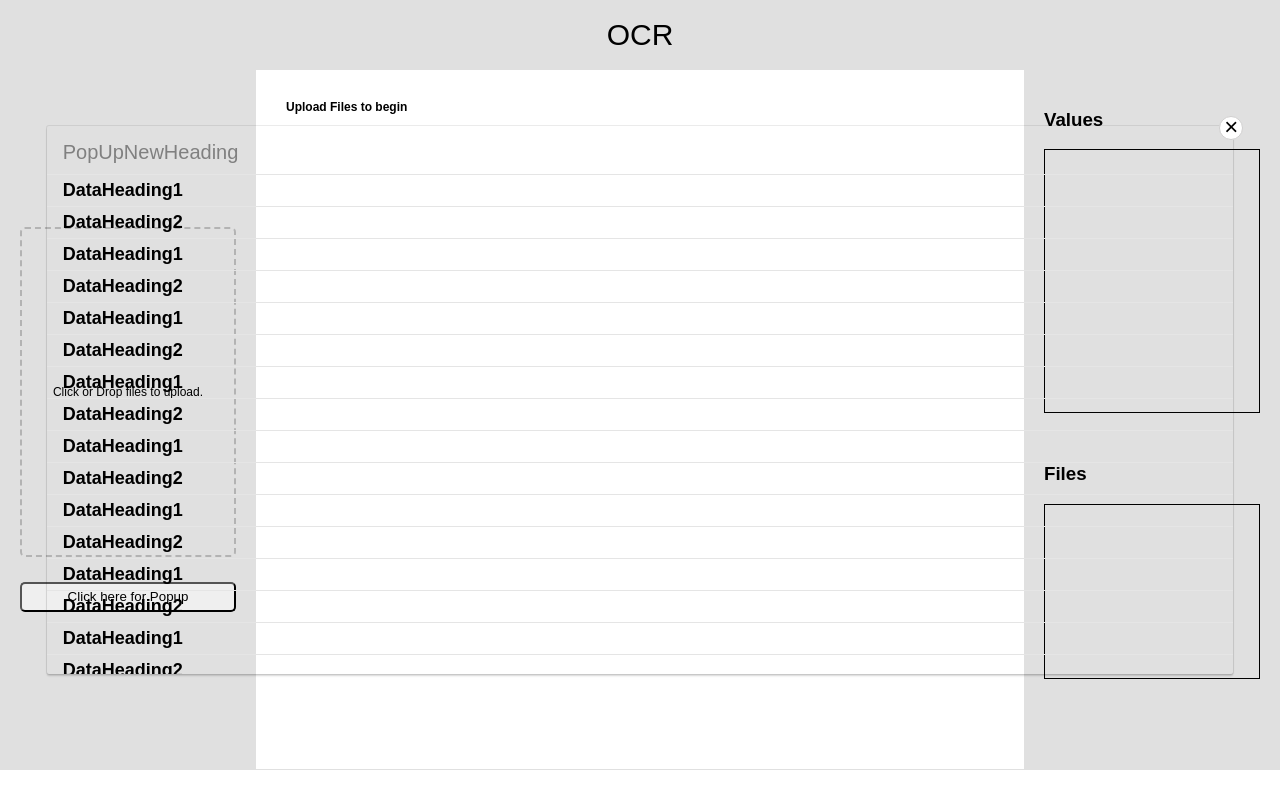
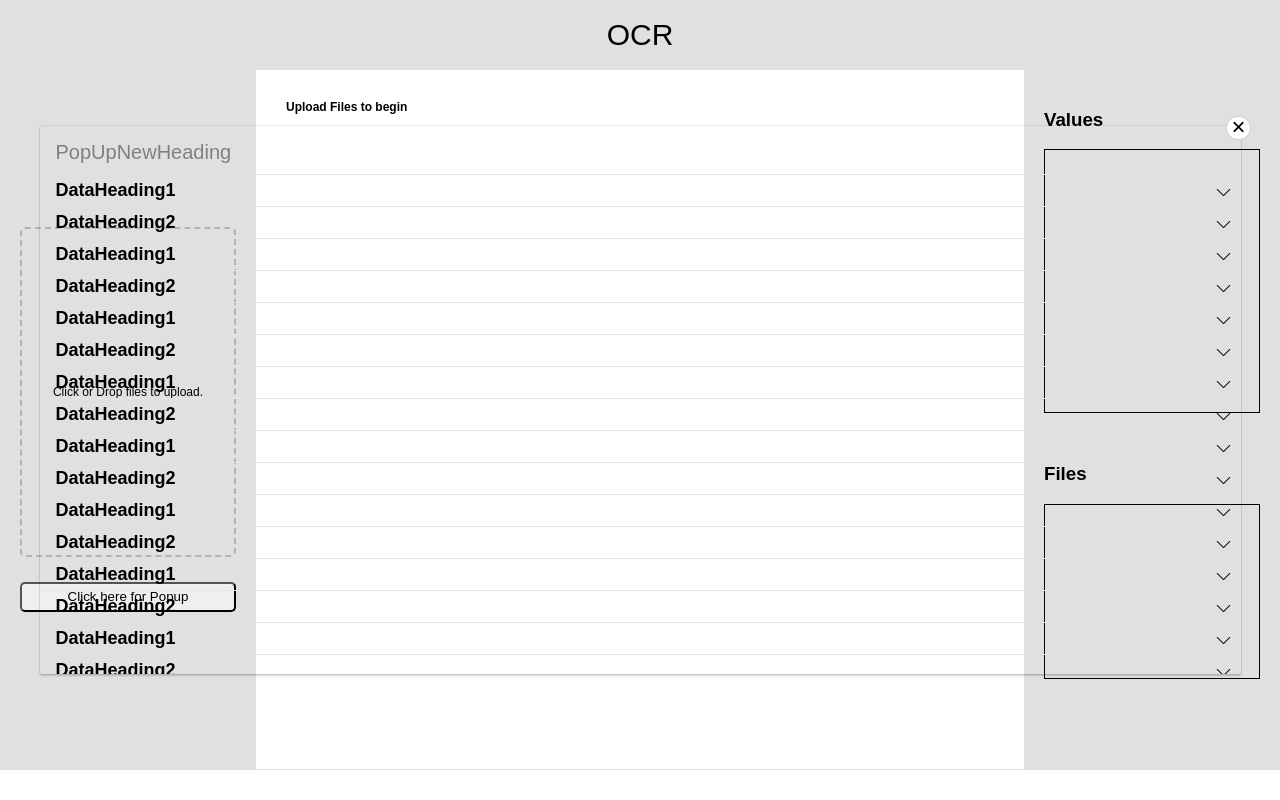
Before and after one commit to sethulakshmi-pm-rzt/ocr_idp_project, a React (Create React App) app: page / in a window 1280 px wide. Both pictures are taken after a click on the button "Click here for Popup". Built offline with nearby package versions, Linux system fonts and the light colour scheme.

Commit message:
popupDownArrow

```diff
--- a/src/components/Popup/Popup.css
+++ b/src/components/Popup/Popup.css
@@ -18,11 +18,31 @@
   padding: 5px 16px;
   margin: 0;
   cursor: pointer;
+  display: inline-block;
+}
+
+.contentHeaderWrapper {
+  display: flex;
+  justify-content: space-between;
+  cursor: pointer;
+}
+
+.downIcon {
+  display: inline-block;
+  width: 15px;
+  height: 15px;
+  margin-right: 10px;
+  margin-top: 10px;
+}
+
+.upIcon {
+  transform: rotate(180deg);
 }
 
 .contentData {
   padding: 10px;
   margin: 0;
+  overflow-x: auto;
 }
 
 .itemDataWrapperInactive{
--- a/src/components/Popup/Popup.js
+++ b/src/components/Popup/Popup.js
@@ -7,6 +7,7 @@
 import Popup from 'reactjs-popup';
 import React from 'react';
 import './Popup.css';
+import downIcon from './../../images/001-down-arrow.svg'
 
 class PopUp extends React.Component {
 
@@ -25,7 +26,10 @@ class PopUp extends React.Component {
 
   popupBody = (data, activeValue) => (
     <div className={"popupDataBody"}>
-      <h2 className={"popupDataBodyHead"}>{data.heading}</h2>
+      <h2 className={"popupDataBodyHead"}>
+        {data.heading}
+      </h2>
+
       <div className={"popupContentWrapper"}>
         {data.popupData.map((item, index) =>
           <div
@@ -33,10 +37,27 @@ class PopUp extends React.Component {
             className={"singleContent"}
             onClick={() => {this.toGetDetails(index)}}
           >
-            <h4 className={"contentHeader"}>{item.dataHeading}</h4>
+            <div className={"contentHeaderWrapper"}>
+              <h4 className={"contentHeader"}>
+                {item.dataHeading}
+              </h4>
 
-            <div className={`itemDataWrapperInactive ${(activeValue === index) ? 'itemDataWrapperActive' : ''}`}>
-              <pre className={"contentData"}>{item.data}</pre>
+              <img
+                className={`downIcon ${(activeValue === index) ? 'upIcon' : ''}`}
+                src={downIcon}
+                alt={downIcon}
+              />
+
+            </div>
+
+            <div
+              className={`itemDataWrapperInactive ${(activeValue === index) ? 'itemDataWrapperActive' : ''}`}
+            >
+              <pre
+                className={"contentData"}
+              >
+                {JSON.stringify(item.data, null, '\t')}
+              </pre>
             </div>
           </div>
         )}
--- a/src/layout/Popup/Popup.js
+++ b/src/layout/Popup/Popup.js
@@ -81,7 +81,7 @@ const data = {
   popupData: [
     {
       dataHeading: 'DataHeading1',
-      data: JSON.stringify(dummy, null, '\t'),
+      data: dummy,
     },
     {
       dataHeading: 'DataHeading2',
```
